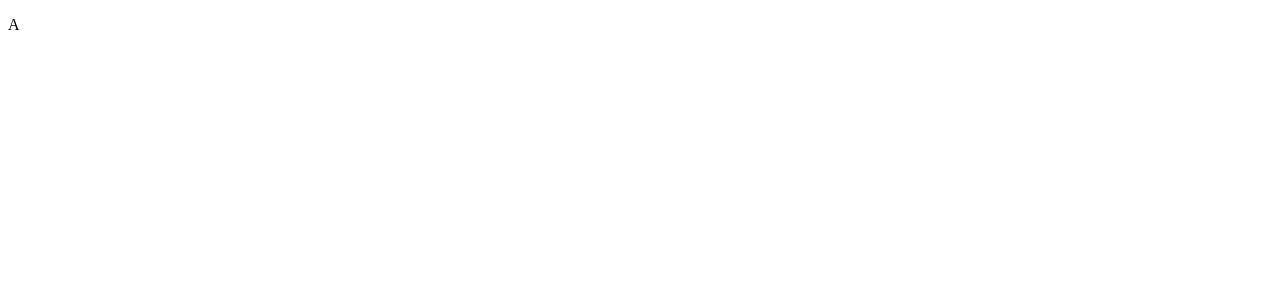
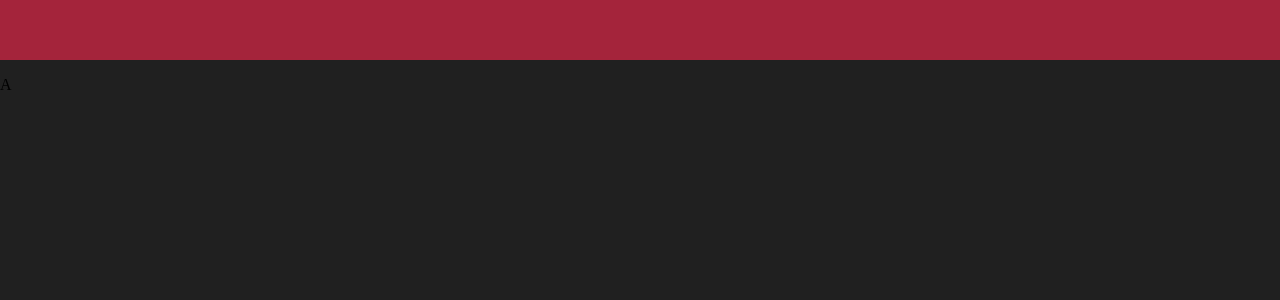
Before and after one commit to JulieRamis/drawing-ressources-website, a React (Create React App) app: page / in a window 1280 px wide. Shown: the top 300 px of the page. Built offline with nearby package versions, Linux system fonts and the light colour scheme.

Commit message:
start menu

```diff
--- a/src/App.js
+++ /dev/null
@@ -1,9 +0,0 @@
-function App() {
-  return (
-    <div className="App">
-      <p>A</p>
-    </div>
-  );
-}
-
-export default App;
--- /dev/null
+++ b/src/components/organisms/Menu/_style.scss
@@ -0,0 +1,4 @@
+.menu {
+    height: 60px;
+    background-color: map-get($pink, dark);
+}
--- /dev/null
+++ b/src/components/organisms/Menu/index.js
@@ -0,0 +1,15 @@
+import React from "react"
+
+const Menu = () => {
+    <>
+    </>
+
+
+return (
+    <div className="menu">
+
+    </div>
+)
+}
+
+export default Menu
--- a/src/index.js
+++ b/src/index.js
@@ -1,6 +1,6 @@
 import React from 'react';
 import ReactDOM from 'react-dom';
-import App from './App';
+import App from './views/App';
 
 ReactDOM.render(
   <React.StrictMode>
--- a/src/style/_variables.scss
+++ b/src/style/_variables.scss
@@ -0,0 +1,27 @@
+$white: #fff;
+$black: #000;
+
+$grey :(
+    light: #E2E2DF,
+    medium: #333333,
+    dark: #202020
+);
+
+$brown :(
+    light: #F7D9C4,
+    medium: #E2CFC4
+);
+
+$yellow: #FAEDCB;
+
+$green: #C9E4DE;
+
+$blue: #C6DEF1;
+
+$purple: #DBCDF0;
+
+$pink :(
+    light: #F2C6DE,
+    medium: #F9C6C9,
+    dark: #a4243b
+);
--- /dev/null
+++ b/src/style/main.scss
@@ -0,0 +1,7 @@
+@import "_variables.scss";
+@import "../components/organisms/Menu/style";
+
+body {
+    margin: 0;
+    background-color: map-get($grey, dark);
+}
--- /dev/null
+++ b/src/views/App.js
@@ -0,0 +1,18 @@
+import React, { useState } from "react"
+
+import Menu from "../components/organisms/Menu"
+
+import "../style/main.scss"
+
+const App = () => {
+
+  return (
+    <>
+    <Menu/>
+      <p>A</p>
+    </>
+  )
+
+}
+
+export default App;
```
Also changed, not shown: 1 other file (tests, documents, lock files or other folders).
